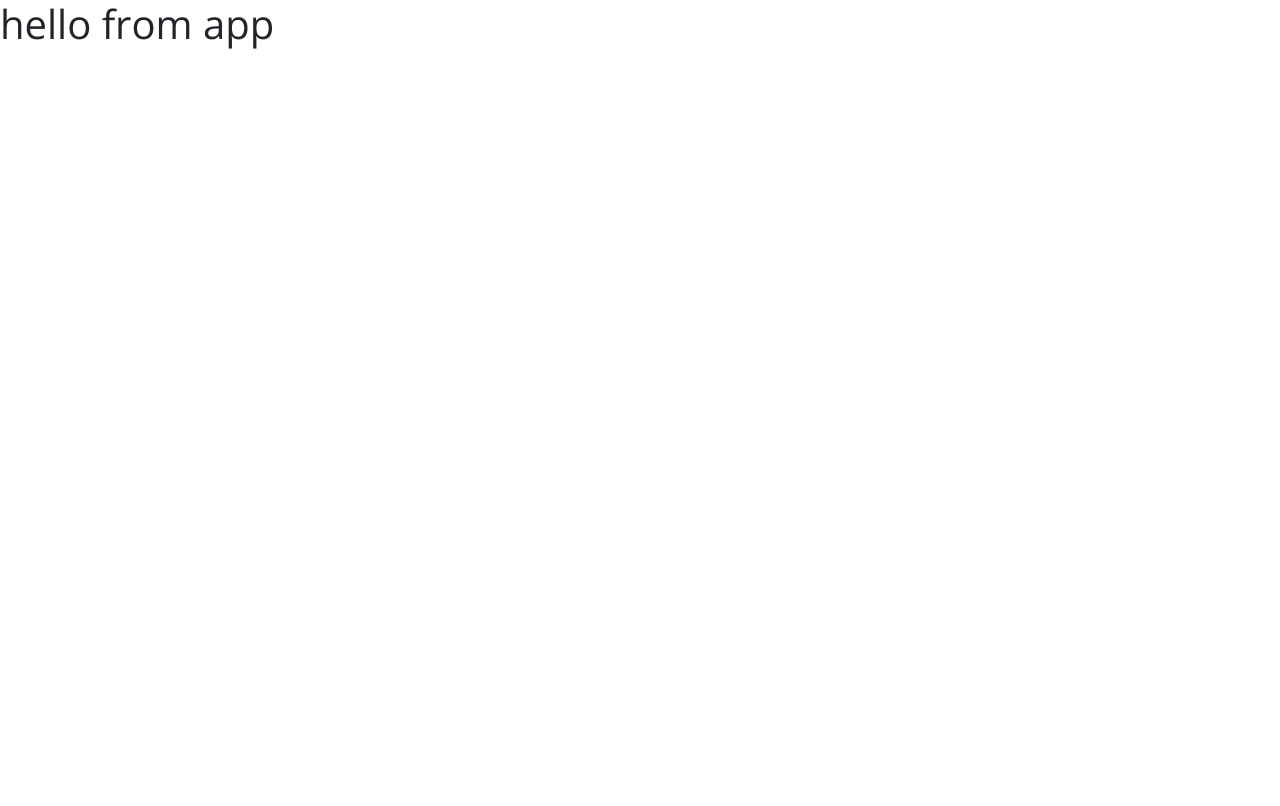
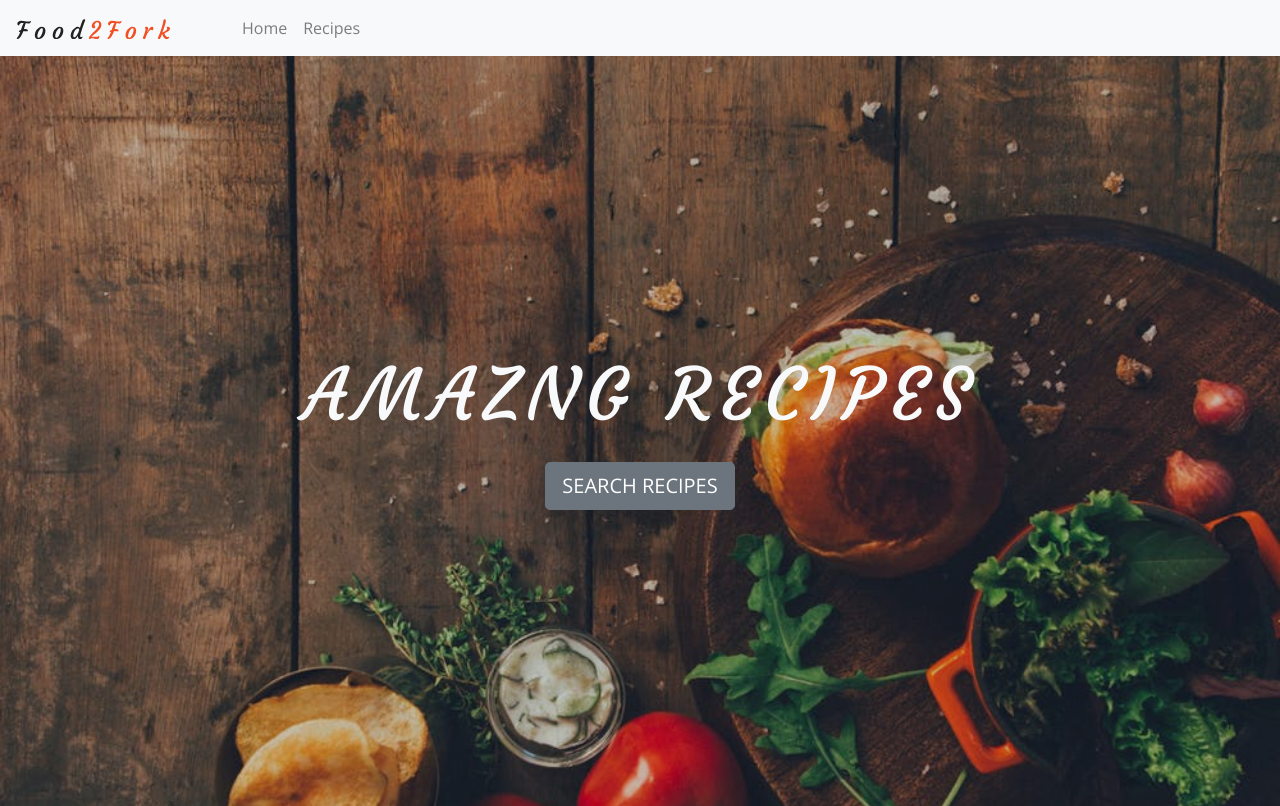
Before and after one commit to ahmadnawazgct/react-recipeapplicaton, a React (Create React App) app: page / in a window 1280 px wide. Built offline with nearby package versions, Linux system fonts and the light colour scheme.

Commit message:
2nd commit

```diff
--- a/src/App.css
+++ b/src/App.css
@@ -10,3 +10,7 @@
 .letter-spacing{
   letter-spacing: 0.5rem;
 }
+.header-hero{
+  min-height: calc(100vh - 50px);
+  background:linear-gradient(rgba(0,0,0,0.2), rgba(0,0,0,0.2)), url('./images/homeBcg.jpeg') center/cover no-repeat;
+}
--- a/src/App.js
+++ b/src/App.js
@@ -1,10 +1,29 @@
 import React from 'react';
 import './App.css';
 import "bootstrap/dist/css/bootstrap.min.css";
+import Home from './pages/Home';
+import Recipes from "./pages/Recipes";
+import SingleRecipe from "./pages/SingleRecipe";
+import Default from "./pages/Default";
+import { BrowserRouter as Router, Route, Switch } from 'react-router-dom';
+import Navbar from './components/Navbar';
+
+
+
 function App() {
   return (
-    <h1>hello from app</h1>
-    );
+    <Router>
+      <main>
+        <Navbar />
+        <Switch>
+          <Route path="/" exact component={ Home } />
+          <Route path="/recipes" exact component={ Recipes } />
+          <Route path="/recipes/:id" component={ SingleRecipe } />
+          <Route component={ Default } />
+        </Switch>
+      </main>
+    </Router>
+  );
 }
 
 export default App;
--- /dev/null
+++ b/src/components/Header.js
@@ -0,0 +1,23 @@
+import React from 'react';
+
+export default function Header({children, title, styleClass}){
+
+            return (
+            <header>
+                <div className="container-fluid">
+                <div className={`row align-items-center ${styleClass}`}>
+                    <div className="col text-center">
+                    <h1 className="text-light text-uppercase display-3 text-slanted letter-spacing">
+                        {title}
+                    </h1>
+                    {children}
+                    </div>
+                </div>
+                </div>
+            </header>
+        );
+    }
+Header.defaultProps = {
+    title:"default title",
+    styleClass:"header-hero"
+}
--- /dev/null
+++ b/src/components/Navbar.js
@@ -0,0 +1,27 @@
+import React from 'react';
+import { Link } from 'react-router-dom';
+import logo from '../images/logo.svg';
+
+export default function Navbar() {
+    return (
+        <nav className="navbar navbar-expand-sm navbar-light bg-light">
+            <Link to="/" className="navbar-brand">
+            <img src={logo} alt="logo" />
+            </Link>
+            <div className="collapse navbar-collapse show ml-sm-5">
+            <ul className="navbar-nav">
+                <li className="nav-item">
+                <Link to="/" className="nav-link">
+                    Home
+                </Link>
+                </li>
+                <li className="nav-item">
+                <Link to="/recipes" className="nav-link">
+                    Recipes
+                </Link>
+                </li>
+            </ul>
+            </div>
+        </nav>
+    );
+}
--- /dev/null
+++ b/src/pages/Default.js
@@ -0,0 +1,9 @@
+import React, { Component } from 'react';
+
+export default class Default extends Component{
+    render(){
+        return(
+            <h4>Hello From Errorpage</h4>
+        )
+    }
+}
--- /dev/null
+++ b/src/pages/Home.js
@@ -0,0 +1,16 @@
+import React, { Component } from 'react';
+import Header from '../components/Header';
+import { Link } from 'react-router-dom';
+
+export default class Home extends Component{
+    render(){
+        return(
+            <Header title="amazng recipes">
+                <Link to="/recipes"
+                    className="text-uppercase btn btn-secondary btn-lg mt-3">
+                    search recipes
+                </Link>
+        </Header>
+    )
+    }
+}
--- /dev/null
+++ b/src/pages/Recipes.js
@@ -0,0 +1,9 @@
+import React, { Component } from 'react';
+
+export default class Recipes extends Component{
+    render(){
+        return(
+            <h4>Hello From Recipe Page</h4>
+        )
+    }
+}
--- /dev/null
+++ b/src/pages/SingleRecipe.js
@@ -0,0 +1,9 @@
+import React, { Component } from 'react';
+
+export default class SingleRecipe extends Component{
+    render(){
+        return(
+            <h4>Hellof From Single Recipe page</h4>
+        )
+    }
+}
```
